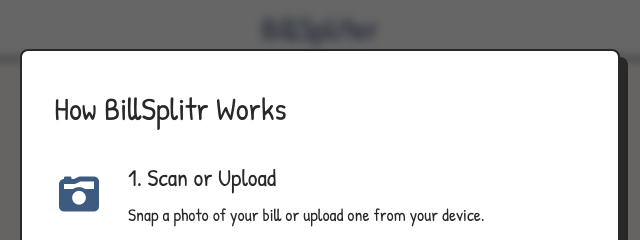
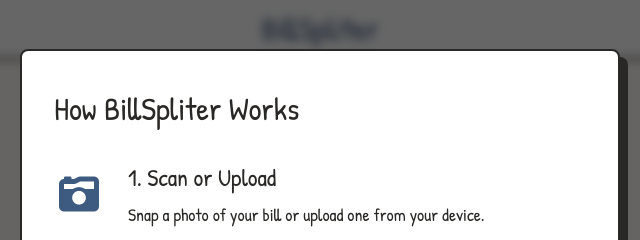
Before and after one commit to omkharche8/BillSpliter, a plain HTML site: page index.html in a window 1280 px wide. Both pictures are taken after a click on the button "How it works". Shown: the top 240 px of the page, 320-960 px from the left. Drawn offline with nearby package versions, Linux system fonts and the light colour scheme.

Commit message:
some more fixes

```diff
--- a/index.html
+++ b/index.html
@@ -3,7 +3,7 @@
 <head>
     <meta charset="UTF-8">
     <meta name="viewport" content="width=device-width, initial-scale=1.0">
-    <meta name="description" content="BillSplitr - A PWA to scan, split, and manage bills with friends using a hand-drawn paper theme.">
+    <meta name="description" content="BillSpliter - A PWA to scan, split, and manage bills with friends using a hand-drawn paper theme.">
     <meta name="theme-color" content="#3D5A80">
     <title>BillSpliter - Scan & Split Bills</title>
 
@@ -125,7 +125,7 @@
     </div>
     <div id="how-it-works-modal" class="modal-overlay">
         <div class="modal-content">
-            <h3>How BillSplitr Works</h3>
+            <h3>How BillSpliter Works</h3>
             <div class="modal-body">
                 <div class="how-it-works-steps">
                     <div class="step">
```
